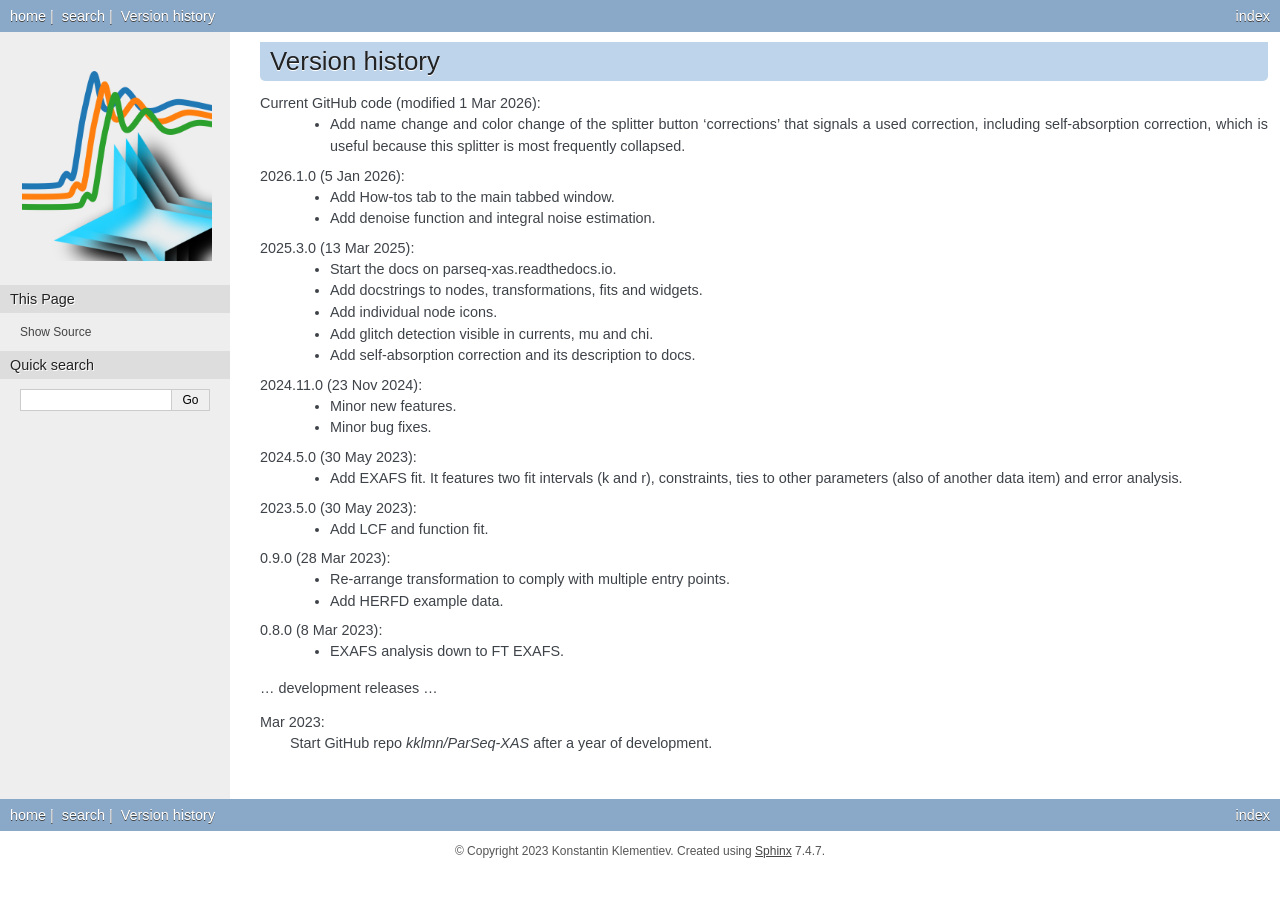
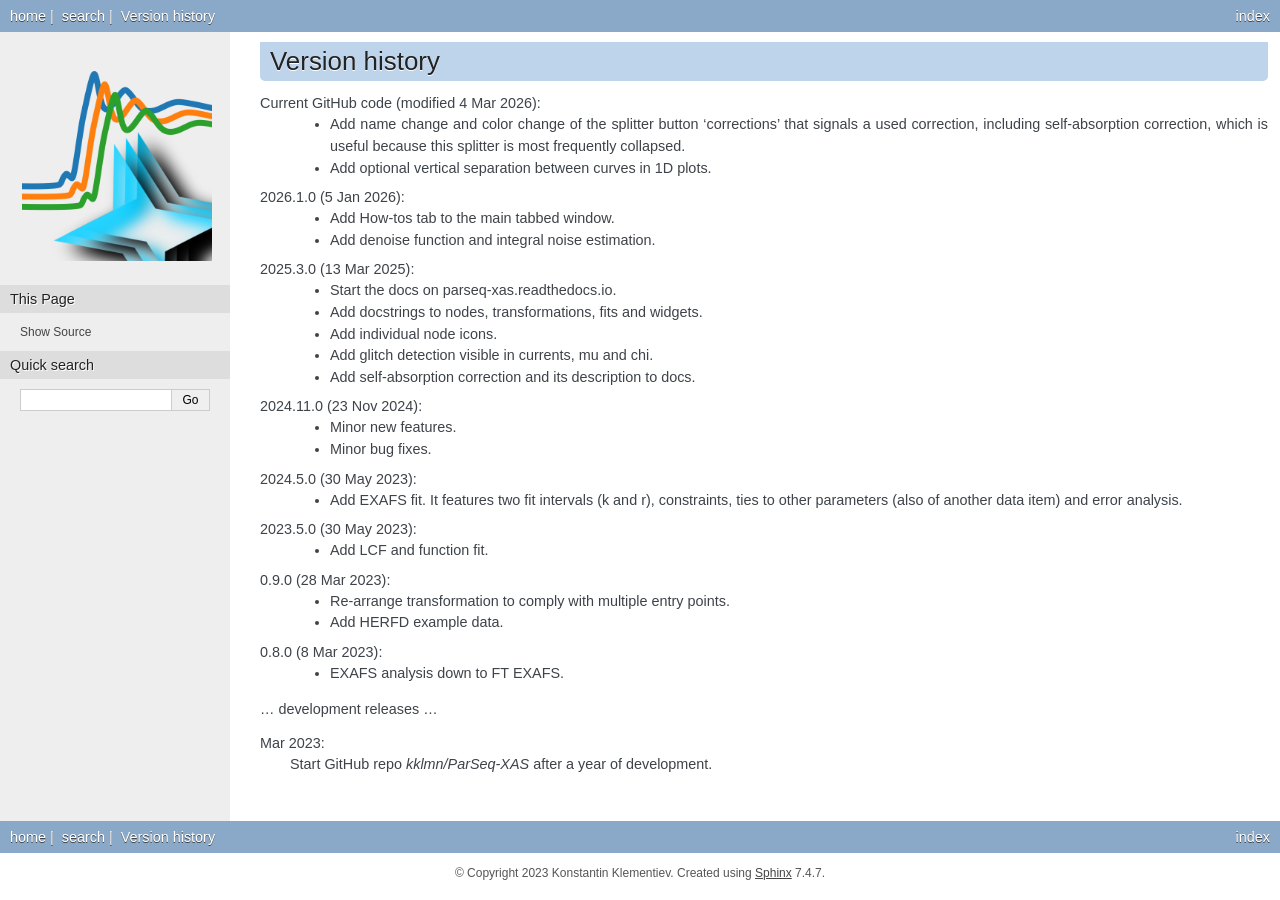
Before and after one commit to kklmn/ParSeq-XAS, a Sphinx documentation site: the page built from parseq_XAS/doc/history.rst, in a window 1280 px wide. Built offline with Sphinx 7.4.7, drawn with Linux system fonts in a browser that asks for light colours.

Commit message:
Add optional vertical separation between curves in 1D plots

```diff
--- a/parseq_XAS/doc/history.rst
+++ b/parseq_XAS/doc/history.rst
@@ -3,10 +3,12 @@
 Version history
 ---------------
 
-Current GitHub code (modified 1 Mar 2026):
+Current GitHub code (modified 4 Mar 2026):
     - Add name change and color change of the splitter button 'corrections'
       that signals a used correction, including self-absorption correction,
       which is useful because this splitter is most frequently collapsed.
+
+    - Add optional vertical separation between curves in 1D plots.
 
 2026.1.0 (5 Jan 2026):
     - Add How-tos tab to the main tabbed window.
```
Also changed, not shown: 1 other file.
